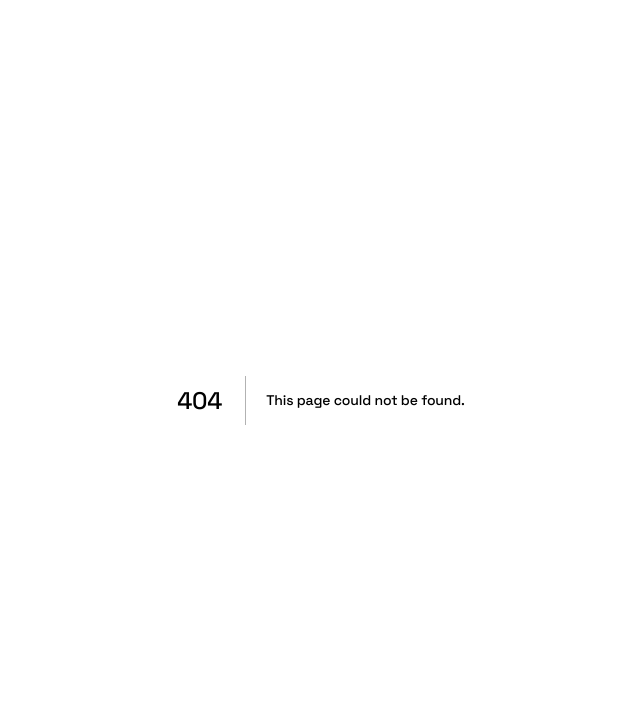
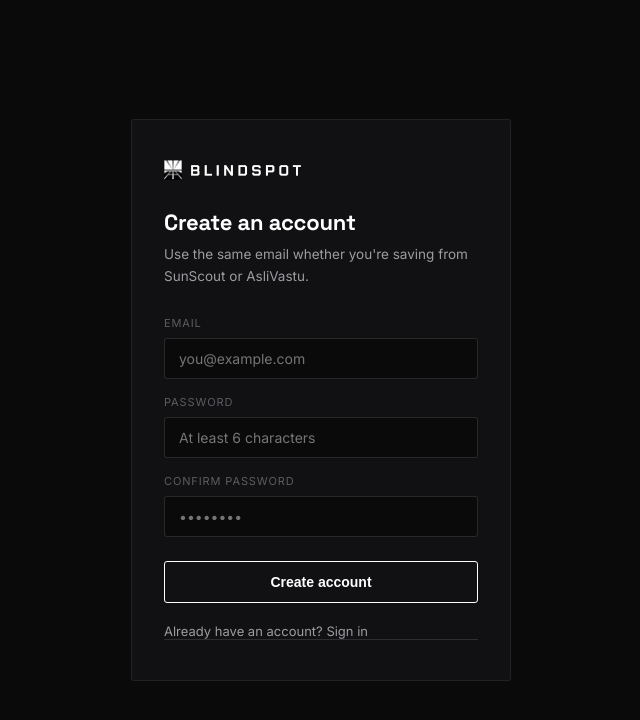
Before and after one commit to BlindSpotCo/BlindSpot, a Next.js app: page /signup in a window 1280 px wide. Before the commit this address had no page. Shown: the top 720 px of the page, without its empty margins (319-959 px from the left). Built offline with nearby package versions, Linux system fonts and the light colour scheme.

Commit message:
Replace magic link with email/password, add sign-up and forgot-password

```diff
--- a/app/globals.css
+++ b/app/globals.css
@@ -301,6 +301,9 @@
 .auth-submit:disabled{ opacity:0.5; cursor:default }
 .auth-note{ font-size:12.5px; color:var(--text-dim); margin-top:18px; line-height:1.6 }
 .auth-success{ color:#fff; font-size:13.5px; line-height:1.6 }
+.auth-links{ display:flex; flex-direction:column; gap:10px; margin-top:20px }
+.auth-links a{ font-size:13px; color:var(--text-mute); text-decoration:none; border-bottom:1px solid var(--line) }
+.auth-links a:hover{ color:#fff; border-color:#fff }
 
 .reports-page{ min-height:100vh; background:var(--bg); padding:100px 32px 60px }
 .reports-inner{ max-width:900px; margin:0 auto }
--- /dev/null
+++ b/app/signup/page.js
@@ -0,0 +1,105 @@
+'use client';
+
+import { useState } from 'react';
+import { createClient } from '@/lib/supabase/client';
+
+export default function SignupPage() {
+  const [email, setEmail] = useState('');
+  const [password, setPassword] = useState('');
+  const [confirmPassword, setConfirmPassword] = useState('');
+  const [sending, setSending] = useState(false);
+  const [error, setError] = useState('');
+  const [sent, setSent] = useState(false);
+
+  const handleSubmit = async (e) => {
+    e.preventDefault();
+    setError('');
+
+    if (password.length < 6) {
+      setError('Password must be at least 6 characters.');
+      return;
+    }
+    if (password !== confirmPassword) {
+      setError('Passwords don\u2019t match.');
+      return;
+    }
+
+    setSending(true);
+    const supabase = createClient();
+    const { error } = await supabase.auth.signUp({
+      email,
+      password,
+      options: {
+        emailRedirectTo: `${window.location.origin}/auth/callback`,
+      },
+    });
+    setSending(false);
+    if (error) {
+      setError(error.message);
+    } else {
+      setSent(true);
+    }
+  };
+
+  return (
+    <div className="auth-page">
+      <div className="auth-card">
+        <a href="/" style={{ display: 'flex', alignItems: 'center', gap: 9, marginBottom: 28 }}>
+          <img src="/mark.png" alt="BlindSpot" style={{ height: 20 }} />
+          <img src="/wordmark.png" alt="BlindSpot" style={{ height: 11 }} />
+        </a>
+        <h1>Create an account</h1>
+        <p>Use the same email whether you&apos;re saving from SunScout or AsliVastu.</p>
+
+        {sent ? (
+          <p className="auth-success">Check your inbox — we sent a confirmation link to {email}. Click it to finish creating your account.</p>
+        ) : (
+          <form onSubmit={handleSubmit}>
+            <div className="auth-field">
+              <label htmlFor="email">Email</label>
+              <input
+                id="email"
+                type="email"
+                required
+                value={email}
+                onChange={(e) => setEmail(e.target.value)}
+                placeholder="you@example.com"
+              />
+            </div>
+            <div className="auth-field">
+              <label htmlFor="password">Password</label>
+              <input
+                id="password"
+                type="password"
+                required
+                minLength={6}
+                value={password}
+                onChange={(e) => setPassword(e.target.value)}
+                placeholder="At least 6 characters"
+              />
+            </div>
+            <div className="auth-field">
+              <label htmlFor="confirmPassword">Confirm password</label>
+              <input
+                id="confirmPassword"
+                type="password"
+                required
+                value={confirmPassword}
+                onChange={(e) => setConfirmPassword(e.target.value)}
+                placeholder="••••••••"
+              />
+            </div>
+            {error && <p style={{ color: '#e5484d', fontSize: 13, marginBottom: 12 }}>{error}</p>}
+            <button type="submit" className="auth-submit" disabled={sending}>
+              {sending ? 'Creating account…' : 'Create account'}
+            </button>
+          </form>
+        )}
+
+        <div className="auth-links">
+          <a href="/login">Already have an account? Sign in</a>
+        </div>
+      </div>
+    </div>
+  );
+}
```
Also changed, not shown: app/forgot-password/page.js (added, +69 -0 lines), app/login/page.js (+22 -21 lines), app/reset-password/page.js (added, +90 -0 lines).
